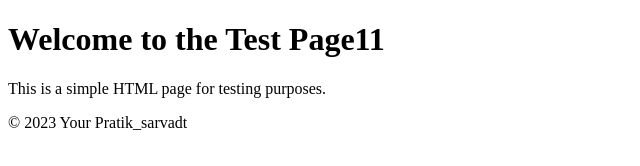
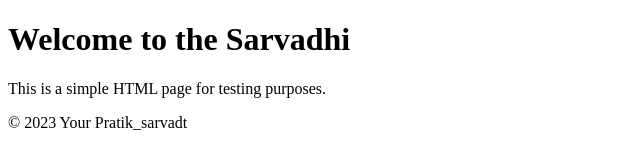
Before and after one commit to pratik596/HTML_server, a plain HTML site: page index.html in a window 1280 px wide. Shown: the whole page, without its empty margins (0-640 px from the left). Drawn offline with Linux system fonts and the light colour scheme.

Commit message:
Update index.html

```diff
--- a/index.html
+++ b/index.html
@@ -7,7 +7,7 @@
 </head>
 <body>
     <header>
-        <h1>Welcome to the Test Page11</h1>
+        <h1>Welcome to the Sarvadhi</h1>
     </header>
     <main>
         <p>This is a simple HTML page for testing purposes.</p>
```
